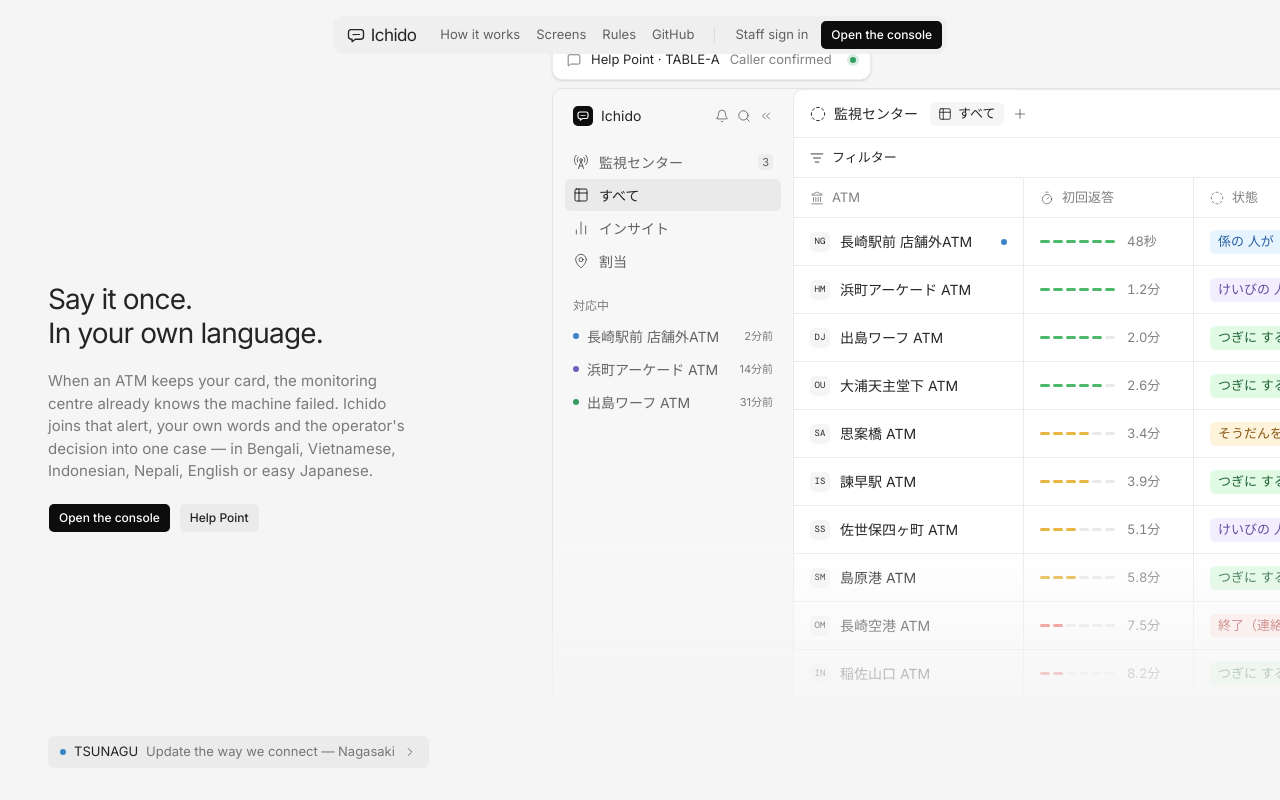
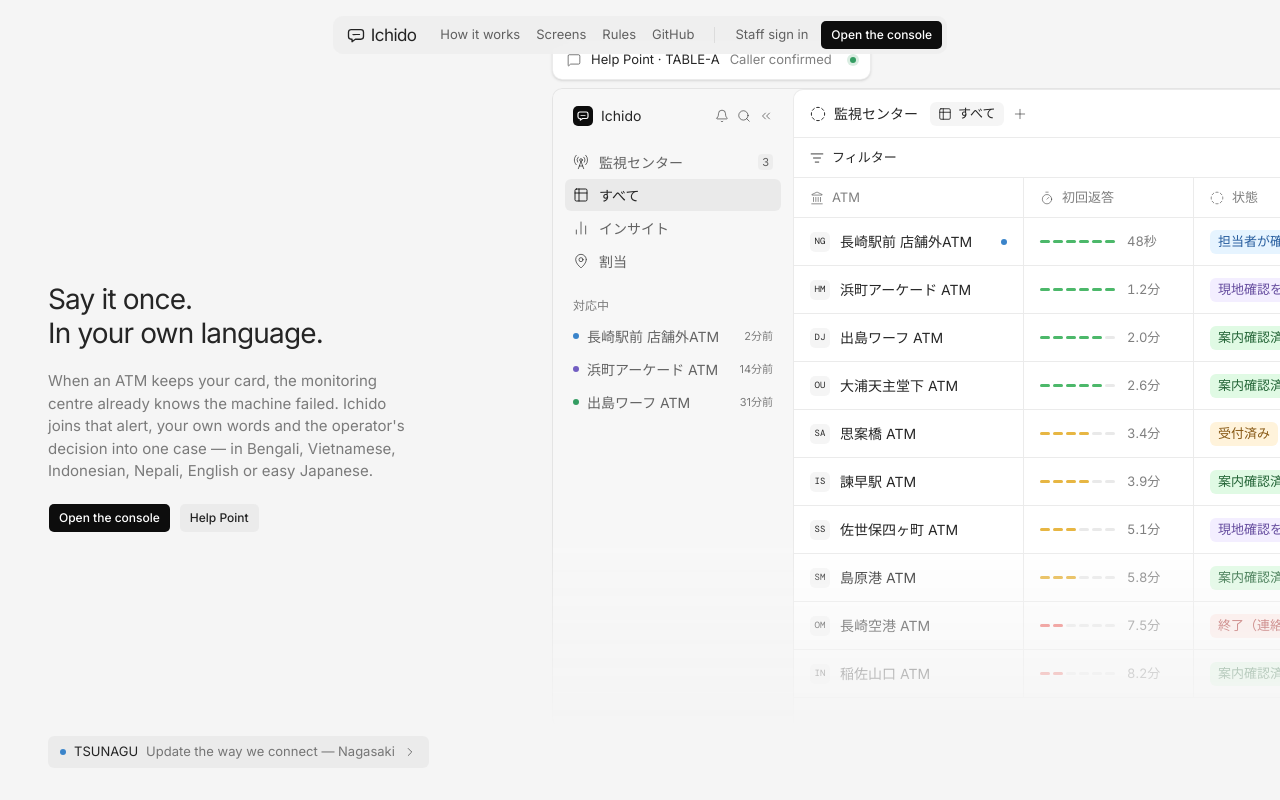
Before and after one commit to CREVIOS/ichido, a Next.js app in the folder web/: page / in a window 1280 px wide. Shown: the top 800 px of the page. Built offline with nearby package versions, Linux system fonts and the light colour scheme; a web font is replaced by a local one.

Commit message:
Staff screens and hand-offs use formal Japanese (status, guard state, fault); callers keep easy Japanese

```diff
--- a/web/app/field/page.tsx
+++ b/web/app/field/page.tsx
@@ -8,7 +8,7 @@ import { AppShell, Chip, Dot } from "@/components/kit";
 import { Button } from "@/components/ui/button";
 import { Label } from "@/components/ui/label";
 import { Select, SelectContent, SelectItem, SelectTrigger, SelectValue } from "@/components/ui/select";
-import { DESK, ETA_OPTIONS, FAULTS, FIELD, FIELD_STATE, isFault, type FieldState, type L10n } from "@/content/catalogue";
+import { DESK, ETA_OPTIONS, FIELD, isFault, type FieldState, type L10n, STAFF_JA } from "@/content/catalogue";
 
 type Job = { incident: string; station: string; fault: string; generation: number; state: FieldState; eta: string | null; updated_at: string };
 const UNKNOWN_ETA = "";
@@ -55,11 +55,11 @@ function JobCard({ j, label }: { j: Job; label: string }) {
     <section className="surface flex flex-col gap-4 p-5">
       <div className="flex items-center justify-between">
         <span className="mono text-muted-foreground">{j.station}</span>
-        <span className="inline-flex items-center gap-1.5 text-[13px]"><Dot s="field" />{FIELD_STATE[j.state].ja}</span>
+        <span className="inline-flex items-center gap-1.5 text-[13px]"><Dot s="field" />{STAFF_JA.field[j.state]}</span>
       </div>
       <div className="flex flex-col gap-1">
         <span className="text-[22px] leading-tight tracking-[-0.03em] text-foreground">{label}</span>
-        <span className="text-[14px]">{isFault(j.fault) ? FAULTS[j.fault].ja : DESK.unknownFault}</span>
+        <span className="text-[14px]">{isFault(j.fault) ? STAFF_JA.fault[j.fault] : DESK.unknownFault}</span>
       </div>
       {j.eta && <Chip className="self-start">{FIELD.etaTag} {FIELD.etaOption(j.eta)}</Chip>}
       {(j.state === "requested" || j.state === "on_way") && (
--- a/web/app/h/[token]/page.tsx
+++ b/web/app/h/[token]/page.tsx
@@ -3,7 +3,7 @@ import { Suspense, type ReactNode } from "react";
 import { admin } from "@/lib/server";
 import { openHandoff } from "@/lib/handoff";
 import { Mark } from "@/components/mark";
-import { ACTOR, DESK, FACT_STAFF, FAULTS, FIELD_STATE, HANDOFF, LANG_NAME, RATING, REMOTE_RELEASE, STATUS, eventText, isFault, replyOf, summaryDraft, type Fact, type FieldState, type Lang, type L10n, type Status } from "@/content/catalogue";
+import { ACTOR, DESK, FACT_STAFF, HANDOFF, LANG_NAME, RATING, REMOTE_RELEASE, STATUS, eventText, isFault, replyOf, summaryDraft, type Fact, type FieldState, type Lang, type L10n, type Status, STAFF_JA } from "@/content/catalogue";
 import { PrintButton } from "./print";
 
 export const metadata: Metadata = { title: HANDOFF.doc.title, robots: { index: false, follow: false } };
@@ -30,7 +30,7 @@ async function Report({ params }: { params: Promise<{ token: string }> }) {
   ]);
   if (!d) return null;
   const { data: st } = await admin.from("station").select("label, branch").eq("id", d.station).maybeSingle();
-  const status = d.abandoned ? DESK.abandonedChip : d.finished_at ? STATUS[d.status as Status].ja : `${D.open}・${STATUS[d.status as Status].ja}`;
+  const status = d.abandoned ? DESK.abandonedChip : d.finished_at ? STAFF_JA.status[d.status as Status] : `${D.open}・${STAFF_JA.status[d.status as Status]}`;
 
   return (
     <main className="mx-auto flex max-w-3xl flex-col gap-8 px-5 py-10 print:py-0">
@@ -50,7 +50,7 @@ async function Report({ params }: { params: Promise<{ token: string }> }) {
       <Grid rows={[
         [D.station, `${(st?.label as L10n | undefined)?.ja ?? d.station}（${d.station}）`],
         [D.branch, (st?.branch as L10n | undefined)?.ja ?? D.none],
-        [D.fault, isFault(d.fault) ? FAULTS[d.fault].ja : DESK.unknownFault],
+        [D.fault, isFault(d.fault) ? STAFF_JA.fault[d.fault] : DESK.unknownFault],
         [D.source, DESK.source[d.source] ?? d.source],
         [D.opened, at(d.created_at)],
         [D.closed, at(d.finished_at)],
@@ -71,7 +71,7 @@ async function Report({ params }: { params: Promise<{ token: string }> }) {
         <Grid rows={[
           [D.replies, replies?.length ? replies.map((r) => `${replyOf(r.intent)?.code ?? ""} ${replyOf(r.intent)?.title ?? r.intent}（${at(r.sent_at)}）`).join("\n") : D.none],
           [D.release, d.remote_release ? REMOTE_RELEASE[d.remote_release] : DESK.releaseNone],
-          [D.guard, job ? `${FIELD_STATE[job.state as FieldState].ja}${job.eta ? `・${DESK.dispatch.eta(job.eta)}` : ""}` : D.none],
+          [D.guard, job ? `${STAFF_JA.field[job.state as FieldState]}${job.eta ? `・${DESK.dispatch.eta(job.eta)}` : ""}` : D.none],
           [D.choice, card?.choice ? DESK.choiceText[card.choice] : D.none],
           [D.outcome, card?.teachback_result === "understood" ? STATUS.guided.ja : card?.teachback_result ? DESK.teach.clarify : D.none],
           [D.rating, card?.rating ? RATING[card.rating].ja : D.none],
--- a/web/app/operator/actions.tsx
+++ b/web/app/operator/actions.tsx
@@ -6,7 +6,7 @@ import { cmd } from "@/lib/supabase";
 import { Chip, Notice, Panel } from "@/components/kit";
 import { Button } from "@/components/ui/button";
 import { cn } from "@/lib/utils";
-import { DESK, FIELD_STATE, LANG_NAME, MANUAL_VERSION, REPLIES, pick, replyOf, staffError, type Lang } from "@/content/catalogue";
+import { DESK, FIELD_STATE, LANG_NAME, MANUAL_VERSION, REPLIES, pick, replyOf, staffError, type Lang, STAFF_JA } from "@/content/catalogue";
 import type { CallerCard, Desk, Guard, Job, Reply, Run } from "./types";
 
 // Seconds left on a single-use code, ticking once a second.
@@ -99,7 +99,7 @@ export function DispatchCard({ d, job, guards, card, lang, run }: { d: Pick<Desk
         <div className="surface flex flex-col gap-1 p-3.5">
           <span className="flex items-center justify-between text-[14px] text-foreground">
             {guards.find((g) => g.uid === job.assignee)?.display_name ?? DESK.dispatch.guard}
-            <Chip>{FIELD_STATE[job.state].ja}</Chip>
+            <Chip>{STAFF_JA.field[job.state]}</Chip>
           </span>
           <span className="text-[13px]">{job.eta ? DESK.dispatch.eta(job.eta) : DESK.dispatch.etaUnknown}</span>
         </div>
--- a/web/app/operator/case.tsx
+++ b/web/app/operator/case.tsx
@@ -6,7 +6,7 @@ import type { Me } from "@/components/StaffGate";
 import { Chip, Dot, Fact, MoreMenu, Notice, Panel, StatusLabel } from "@/components/kit";
 import { Button } from "@/components/ui/button";
 import { Separator } from "@/components/ui/separator";
-import { ACTOR, DESK, FACT_STAFF, FAULTS, LANG_NAME, REMOTE_RELEASE, eventText, isFault, summaryDraft, type Lang } from "@/content/catalogue";
+import { ACTOR, DESK, FACT_STAFF, LANG_NAME, REMOTE_RELEASE, eventText, isFault, summaryDraft, type Lang, STAFF_JA } from "@/content/catalogue";
 import { DispatchCard, PairCard, ReplyCard } from "./actions";
 import { SuggestCard } from "./suggest";
 import { HandoffPanel } from "./handoff";
@@ -100,7 +100,7 @@ function CaseHeader({ d, closed, mine, run }: { d: Desk; closed: boolean; mine:
     <div className="flex flex-col gap-5">
       <div className="flex items-start justify-between gap-4">
         <div className="flex flex-col gap-2">
-          <span className="text-[24px] leading-tight tracking-[-0.03em] text-foreground">{isFault(d.fault) ? FAULTS[d.fault].ja : DESK.unknownFault}</span>
+          <span className="text-[24px] leading-tight tracking-[-0.03em] text-foreground">{isFault(d.fault) ? STAFF_JA.fault[d.fault] : DESK.unknownFault}</span>
           {d.abandoned ? <span className="inline-flex items-center gap-1.5 text-[13px]"><Dot s="alert" />{DESK.abandonedChip}</span> : <StatusLabel status={d.status} />}
         </div>
         <MoreMenu label={DESK.caseMenu} items={menu} />
--- a/web/app/operator/page.tsx
+++ b/web/app/operator/page.tsx
@@ -7,7 +7,7 @@ import { usePresence } from "@/lib/presence";
 import { StaffGate, MeFooter, navFor, type Me } from "@/components/StaffGate";
 import { AppShell, Dot, MoreMenu, Notice } from "@/components/kit";
 import { DropdownMenu, DropdownMenuContent, DropdownMenuItem, DropdownMenuTrigger } from "@/components/ui/dropdown-menu";
-import { CASES, DESK, DEVICE_FAULT, FAULTS, STAFF, isFault, staffError } from "@/content/catalogue";
+import { CASES, DESK, DEVICE_FAULT, STAFF, isFault, staffError, STAFF_JA } from "@/content/catalogue";
 import { CaseAlerts } from "./alerts";
 import { CaseView } from "./case";
 import { Peers, Queue, useClock, useQueueKeys } from "./queue";
@@ -94,7 +94,7 @@ function Console({ me }: { me: Me }) {
   const watching = peers.filter((p) => current && p.viewing === current.id).map((p) => p.name);
   const stations = snapshot?.stations ?? [];
   const commands = [
-    ...(open ?? []).map((c) => ({ group: STAFF.palette.cases, label: `${label[c.station] ?? c.station} · ${isFault(c.fault) ? FAULTS[c.fault].ja : DESK.unknownFault}`, onSelect: () => select(c.id) })),
+    ...(open ?? []).map((c) => ({ group: STAFF.palette.cases, label: `${label[c.station] ?? c.station} · ${isFault(c.fault) ? STAFF_JA.fault[c.fault] : DESK.unknownFault}`, onSelect: () => select(c.id) })),
     ...(current && !current.operator_id && !current.finished_at ? [{ group: STAFF.palette.actions, label: DESK.claim, hint: "C", onSelect: () => run("claim", { incident: current.id }) }] : []),
     ...stations.map((s) => ({ group: STAFF.palette.actions, label: DESK.manualFaultAt(s.label.ja), onSelect: () => run("simulate", { station: s.id, fault: DEVICE_FAULT }) })),
   ];
--- a/web/app/operator/queue.tsx
+++ b/web/app/operator/queue.tsx
@@ -2,7 +2,7 @@
 import { useEffect, useState } from "react";
 import { Dot } from "@/components/kit";
 import { cn } from "@/lib/utils";
-import { DESK, FAULTS, LANG_NAME, SLA, isFault } from "@/content/catalogue";
+import { DESK, LANG_NAME, SLA, isFault, STAFF_JA } from "@/content/catalogue";
 import type { Peer } from "@/lib/presence";
 import { when, type Desk, type OpenDesk, type Targets, type Run } from "./types";
 
@@ -61,7 +61,7 @@ export function Queue({ open, done, targets, now, label, current, onPick }: {
         {open.map((c) => (
           <QueueRow key={c.id} on={c.id === current} onClick={() => onPick(c.id)} dot={c.status} sla={slaOf(c, targets, now)}
             title={label[c.station] ?? c.station} meta={ago(c.created_at)}
-            sub={<>{isFault(c.fault) ? FAULTS[c.fault].ja : DESK.unknownFault}{c.lang && <> · {LANG_NAME[c.lang]}</>}</>} />
+            sub={<>{isFault(c.fault) ? STAFF_JA.fault[c.fault] : DESK.unknownFault}{c.lang && <> · {LANG_NAME[c.lang]}</>}</>} />
         ))}
       </QueueGroup>
       {done.length > 0 && (
--- a/web/app/training/session.tsx
+++ b/web/app/training/session.tsx
@@ -9,7 +9,7 @@ import { Button } from "@/components/ui/button";
 import { Label } from "@/components/ui/label";
 import { Separator } from "@/components/ui/separator";
 import { Textarea } from "@/components/ui/textarea";
-import { DESK, DEVICE_FAULT, FACTS, FAULTS, LANG_NAME, REPLIES, SLA, staffError, type Fact as FactValue, type Lang } from "@/content/catalogue";
+import { DESK, DEVICE_FAULT, FACTS, LANG_NAME, REPLIES, SLA, staffError, type Fact as FactValue, type Lang, STAFF_JA } from "@/content/catalogue";
 import { TRAINING, TRAINING_SLOTS, feedback, type Scenario, type ScoreItem } from "@/content/training";
 import { DispatchCard, ReplyCard } from "@/app/operator/actions";
 import { hhmm, type Reply, type Run } from "@/app/operator/types";
@@ -114,7 +114,7 @@ function Header({ s, sc }: { s: SessionRow; sc: Scenario }) {
         <span className="text-[24px] leading-tight tracking-[-0.03em] text-foreground">{sc.title}</span>
       </div>
       <div className="grid grid-cols-2 gap-x-6 gap-y-4 sm:grid-cols-4">
-        <Fact label={DESK.facts.fault} value={FAULTS[DEVICE_FAULT].ja} />
+        <Fact label={DESK.facts.fault} value={STAFF_JA.fault[DEVICE_FAULT]} />
         <Fact label={TRAINING.language} value={LANG_NAME[s.lang]} />
         <Fact label={TRAINING.started} value={<span className="num">{hhmm(s.started_at)}</span>} />
         <Fact label={TRAINING.timer} value={<Timer s={s} />} />
--- a/web/components/hero-preview.tsx
+++ b/web/components/hero-preview.tsx
@@ -2,10 +2,10 @@ import { Bell, ChartNoAxesColumn, ChevronsLeft, CircleDashed, Clock, Languages,
 import { Dot } from "@/components/kit";
 import { Mark } from "@/components/mark";
 import { Pill, SegBar } from "@/components/charts";
-import { DESK, HOME, LANG_NAME, NAV, STATUS, type Lang, type Status } from "@/content/catalogue";
+import { DESK, HOME, LANG_NAME, NAV, type Lang, type Status, STAFF_JA } from "@/content/catalogue";
 
 const P = HOME.preview;
-const statusText = (s: string) => (s === "alert" ? DESK.abandonedChip : STATUS[s as Status].ja);
+const statusText = (s: string) => (s === "alert" ? DESK.abandonedChip : STAFF_JA.status[s as Status]);
 
 // Static illustration of the console's case table, assembled from the catalogue; it bleeds off the right edge like a window.
 export function HeroPreview() {
--- a/web/components/kit.tsx
+++ b/web/components/kit.tsx
@@ -10,7 +10,7 @@ import { cn } from "@/lib/utils";
 import { Mark } from "@/components/mark";
 import { Palette, usePalette, type PaletteItem } from "@/components/palette";
 export { Mark } from "@/components/mark";
-import { STATUS, STAFF, type Lang, type Status } from "@/content/catalogue";
+import { STATUS, STAFF, STAFF_JA, type Lang, type Status } from "@/content/catalogue";
 
 export type NavItem = { href: string; label: string; icon: LucideIcon; count?: number };
 
@@ -118,8 +118,8 @@ export function MoreMenu({ label, items }: { label: string; items: { label: stri
 
 export const Dot = ({ s, className }: { s: string; className?: string }) => <span className={cn("dot", className)} data-s={s} aria-hidden />;
 
-export function StatusLabel({ status, lang = "ja", className }: { status: Status; lang?: Lang; className?: string }) {
-  return <span className={cn("inline-flex items-center gap-1.5 text-[13px] text-soft", className)}><Dot s={status} />{STATUS[status][lang]}</span>;
+export function StatusLabel({ status, lang, className }: { status: Status; lang?: Lang; className?: string }) {
+  return <span className={cn("inline-flex items-center gap-1.5 text-[13px] text-soft", className)}><Dot s={status} />{lang ? STATUS[status][lang] : STAFF_JA.status[status]}</span>;
 }
 
 // Small grey token, as used for counts and metadata.
--- a/web/content/catalogue.ts
+++ b/web/content/catalogue.ts
@@ -177,7 +177,7 @@ const RATING_JA: Record<number, string> = { 3: "よかった", 2: "ふつう", 1
 // Timeline sentences for staff, rendered from event codes and data.
 export function eventText(kind: string, d: Record<string, string | undefined>): string {
   switch (kind) {
-    case "fault": return `障害通知：${isFault(d.fault) ? FAULTS[d.fault].ja : "不明な障害"}${d.source === "simulator" ? "（手動登録）" : ""}`;
+    case "fault": return `障害通知：${isFault(d.fault) ? STAFF_JA.fault[d.fault] : "不明な障害"}${d.source === "simulator" ? "（手動登録）" : ""}`;
     case "paired": return `お客様が多言語窓口に接続（${LANG_NAME[d.lang as Lang] ?? d.lang}）`;
     case "claimed": return "担当者が対応を開始";
     case "escalated": return `エスカレーション（レベル${d.level}）：${DESK.escalationReason[d.reason ?? ""] ?? "対応期限を超過"}`;
@@ -188,7 +188,7 @@ export function eventText(kind: string, d: Record<string, string | undefined>):
     case "redispatch": return `別の警備員へ再依頼（${d.assignee ?? ""}）`;
     case "caller_reset": return "お客様の接続をリセット（新しいコードが必要）";
     case "abandoned": return "案件を終了（お客様と連絡が取れず）";
-    case "field": return `${FIELD_STATE[(d.state ?? "none") as FieldState].ja}${d.state === "on_way" ? `（目安 ${d.eta ? d.eta.replace("-", "〜") + "分" : "未定"}）` : ""}`;
+    case "field": return `${STAFF_JA.field[(d.state ?? "none") as FieldState]}${d.state === "on_way" ? `（目安 ${d.eta ? d.eta.replace("-", "〜") + "分" : "未定"}）` : ""}`;
     case "choice": return d.choice === "wait" ? "お客様：現地で待つ" : "お客様：帰宅し銀行からの連絡を待つ";
     case "teachback": return "お客様が次の手順を自分の言葉で説明";
     case "human": return "お客様が担当者との会話を希望";
@@ -349,7 +349,7 @@ export const UI = {
 } satisfies Record<string, L10n>;
 
 export * from "./staff.ts";
-import { HANDOFF } from "./staff.ts";
+import { HANDOFF, STAFF_JA } from "./staff.ts";
 export * from "./numbers.ts";
 export * from "./home.ts";
 export * from "./mobile.ts";
--- a/web/content/staff.ts
+++ b/web/content/staff.ts
@@ -305,3 +305,14 @@ export const HANDOFF = {
     open: "対応中",
   },
 };
+
+// Formal Japanese for staff screens, records and hand-offs. Callers (including Japanese callers) see the easy-Japanese
+// versions in catalogue.ts STATUS / FIELD_STATE / FAULTS.
+export const STAFF_JA = {
+  status: { received: "受付済み", review: "担当者が確認中", field: "現地確認を依頼済み", guided: "案内確認済み" } as Record<string, string>,
+  field: {
+    none: "未依頼", requested: "現地確認を依頼しました", on_way: "警備員が向かっています", arrived: "警備員が到着しました",
+    done: "現地対応完了（カードの扱いは銀行所定の手続き）",
+  } as Record<string, string>,
+  fault: { card_retained: "取引後にカードが排出されない" } as Record<string, string>,
+};
```
